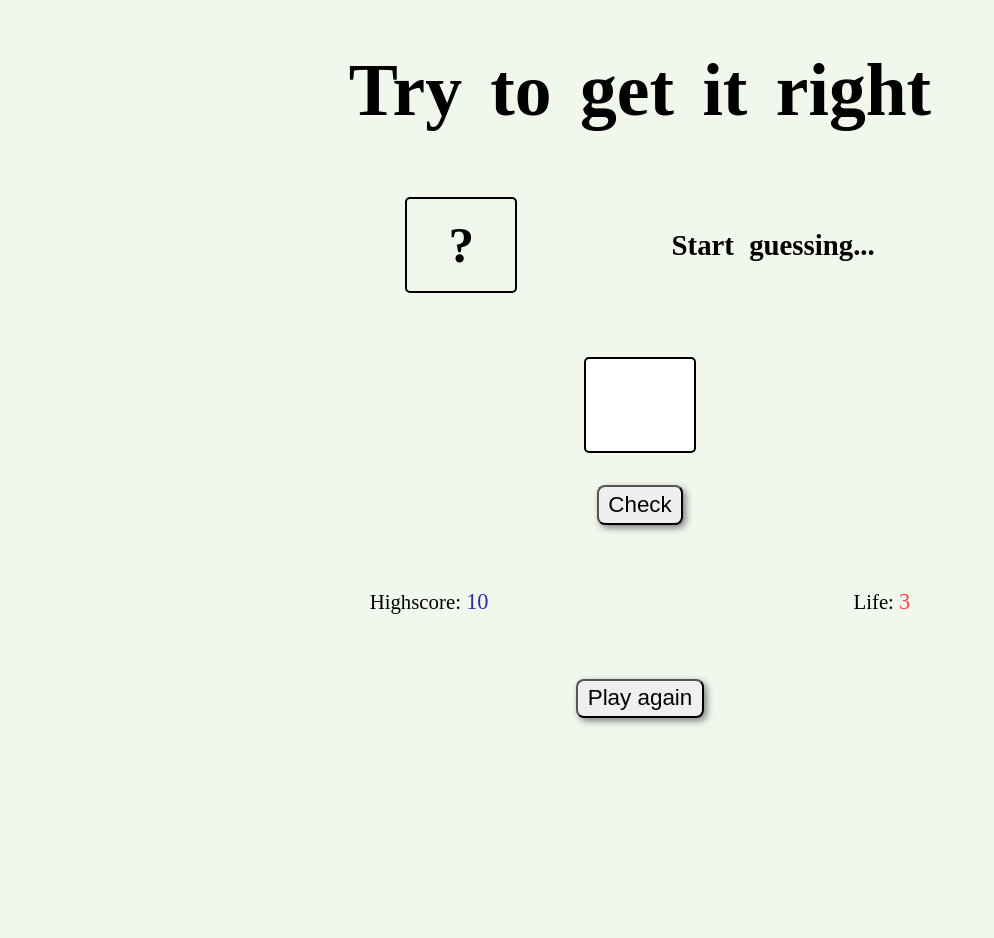
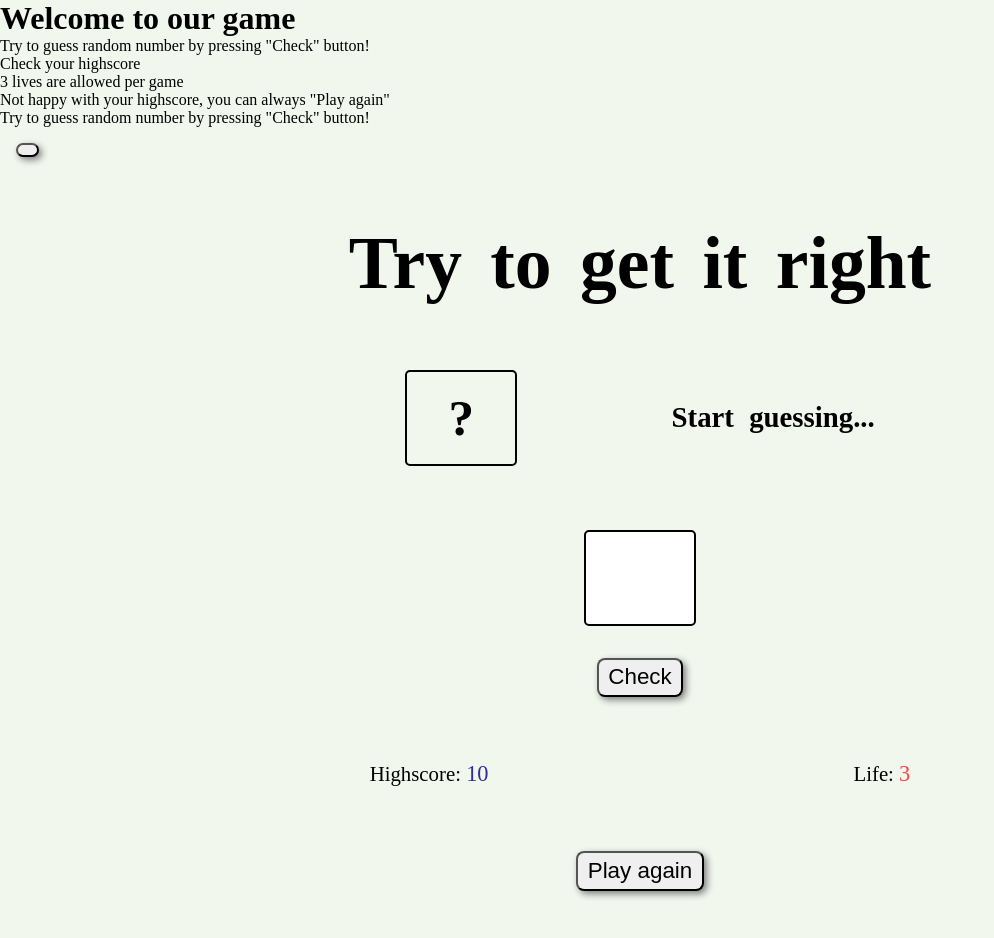
Before and after one commit to tmarkec/Get-it-right, a plain HTML site: page index.html in a window 1280 px wide. Shown: the whole page, without its empty margins (0-994 px from the left). Before the commit the page ends 800 px from the top, so only its background shows below. Drawn offline with Linux system fonts and the light colour scheme.

Commit message:
add html for landing page for the game

```diff
--- a/assets/css/style.css
+++ b/assets/css/style.css
@@ -74,7 +74,7 @@ body {
       -ms-transform: scale(1.1);
        transform: scale(1.1);
       transition: 1s ease;
-
+    background-color: aliceblue;
 }
 .score {
     display: flex;
--- a/index.html
+++ b/index.html
@@ -10,6 +10,18 @@
     <title>Document</title>
 </head>
 <body>
+    <div class="blur hidden">
+        <h1>Welcome to our game</h1>
+        <ul>
+            <li>Try to guess random number by pressing "Check" button!</li>
+            <li>Check your highscore</li>
+            <li>3 lives are allowed per game</li>
+            <li>Not happy with your highscore, you can always "Play again"</li>
+            <li>Try to guess random number by pressing "Check" button!</li>
+        </ul>
+        <button class="btn btn-start"></button>
+    </div>
+
 <div class="container-body">
     <header class="head">
         <h1>Try to get it right</h1>
@@ -30,7 +42,6 @@
     </section>
     <button class="btn btn-again">Play again</button>
 </div>
-
 <script src="https://kit.fontawesome.com/cccdb242ea.js" crossorigin="anonymous"></script>
  <script src="/assets/js/script.js"></script>
 </body>
```
